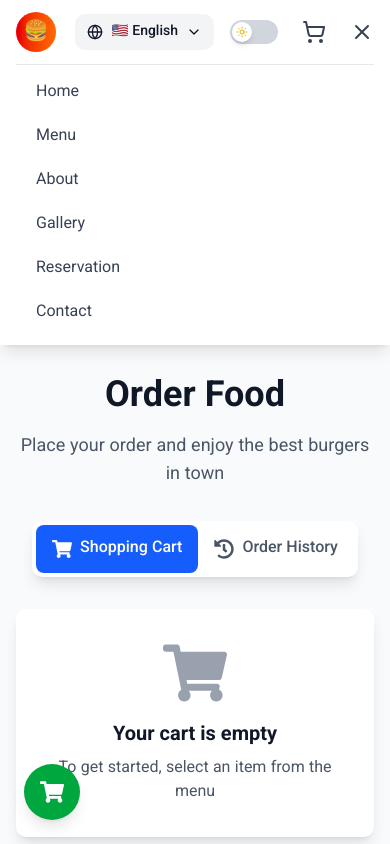
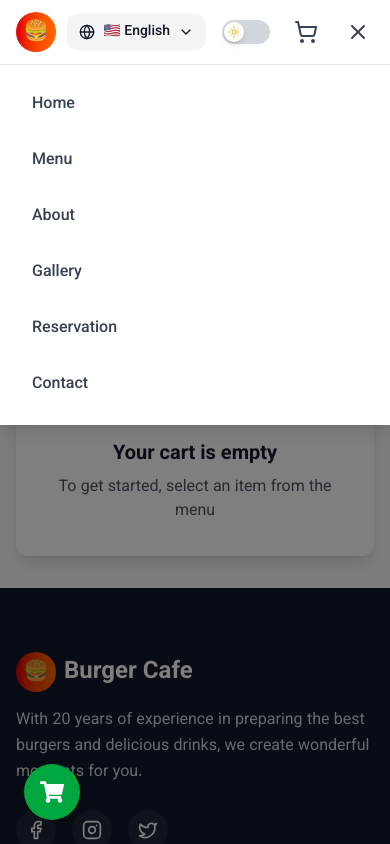
Before and after one commit to KianJanloo/burger-cafe, a Next.js app: page /en/order in a window 390 px wide. Both pictures are taken after a click on the button 362 px from the left and 32 px from the top of the page. Shown: the top 844 px of the page. Built offline with nearby package versions, Linux system fonts and the light colour scheme.

Commit message:
menu navigation

```diff
--- a/src/components/FeaturedMenu.tsx
+++ b/src/components/FeaturedMenu.tsx
@@ -98,7 +98,7 @@ const FeaturedMenu = () => {
         </motion.div>
 
         {/* Menu Grid */}
-        <div className="grid grid-cols-1 sm:grid-cols-2 lg:grid-cols-4 gap-6 md:gap-8 lg:gap-10">
+        <div className="grid grid-cols-1 md:grid-cols-2 lg:grid-cols-4 gap-6 md:gap-8 lg:gap-10">
           {featuredItems.map((item, index) => (
             <motion.div
               key={item.id}
--- a/src/components/Footer.tsx
+++ b/src/components/Footer.tsx
@@ -12,8 +12,8 @@ const Footer = () => {
 
   return (
     <footer className="bg-gray-900 dark:bg-black text-white">
-      <div className="max-w-7xl mx-auto px-4 sm:px-6 lg:px-8 py-12 sm:py-16">
-        <div className="grid grid-cols-1 sm:grid-cols-2 lg:grid-cols-4 gap-8 md:gap-10">
+      <div className="max-w-7xl mx-auto px-4 sm:px-6 lg:px-8 py-16">
+        <div className="grid grid-cols-1 md:grid-cols-2 lg:grid-cols-4 gap-8">
           {/* Brand Section */}
           <motion.div
             initial={{ opacity: 0, y: 20 }}
@@ -51,7 +51,7 @@ const Footer = () => {
             transition={{ duration: 0.6, delay: 0.1 }}
             viewport={{ once: true }}
           >
-            <h3 className="text-lg sm:text-xl font-bold mb-4 sm:mb-6">{t('quickLinks')}</h3>
+            <h3 className="text-xl font-bold mb-6">{t('quickLinks')}</h3>
             <ul className="space-y-3">
               <li>
                 <Link href={`/${locale}`} className="text-gray-300 dark:text-gray-400 hover:text-red-400 transition-colors duration-300">
@@ -88,7 +88,7 @@ const Footer = () => {
             transition={{ duration: 0.6, delay: 0.2 }}
             viewport={{ once: true }}
           >
-            <h3 className="text-lg sm:text-xl font-bold mb-4 sm:mb-6">{t('menuCategories')}</h3>
+            <h3 className="text-xl font-bold mb-6">{t('menuCategories')}</h3>
             <ul className="space-y-3">
               <li>
                 <a href="#" className="text-gray-300 hover:text-red-400 transition-colors duration-300">
@@ -125,7 +125,7 @@ const Footer = () => {
             transition={{ duration: 0.6, delay: 0.3 }}
             viewport={{ once: true }}
           >
-            <h3 className="text-lg sm:text-xl font-bold mb-4 sm:mb-6">{t('contactInfo')}</h3>
+            <h3 className="text-xl font-bold mb-6">{t('contactInfo')}</h3>
             <div className="space-y-4">
               <div className="flex items-center gap-3">
                 <Phone className="w-5 h-5 text-red-400" />
@@ -161,14 +161,14 @@ const Footer = () => {
             <p className="text-gray-400 text-sm">
               © {currentYear} {t('brandName')}. {t('rightsReserved')}
             </p>
-            <div className="flex flex-wrap gap-4 sm:gap-6 mt-4 md:mt-0 justify-center md:justify-end">
-              <a href="#" className="text-gray-400 hover:text-red-400 text-xs sm:text-sm transition-colors duration-300">
+            <div className="flex gap-6 mt-4 md:mt-0">
+              <a href="#" className="text-gray-400 hover:text-red-400 text-sm transition-colors duration-300">
                 {t('privacy')}
               </a>
-              <a href="#" className="text-gray-400 hover:text-red-400 text-xs sm:text-sm transition-colors duration-300">
+              <a href="#" className="text-gray-400 hover:text-red-400 text-sm transition-colors duration-300">
                 {t('terms')}
               </a>
-              <a href="#" className="text-gray-400 hover:text-red-400 text-xs sm:text-sm transition-colors duration-300">
+              <a href="#" className="text-gray-400 hover:text-red-400 text-sm transition-colors duration-300">
                 {t('cookies')}
               </a>
             </div>
--- a/src/components/Navigation.tsx
+++ b/src/components/Navigation.tsx
@@ -97,33 +97,55 @@ const Navigation = () => {
             </Link>
             <button
               onClick={() => setIsOpen(!isOpen)}
-              className="text-gray-700 dark:text-gray-300 hover:text-red-600 transition-colors duration-300"
+              className="text-gray-700 dark:text-gray-300 hover:text-red-600 transition-colors duration-300 p-1"
+              aria-label="Toggle menu"
             >
               {isOpen ? <X className="w-6 h-6" /> : <Menu className="w-6 h-6" />}
             </button>
           </div>
         </div>
 
-        {/* Mobile Navigation */}
+        {/* Mobile Navigation Overlay */}
+        {isOpen && (
           <motion.div
-          initial={false}
-          animate={{ height: isOpen ? "auto" : 0 }}
+            initial={{ opacity: 0 }}
+            animate={{ opacity: 1 }}
+            exit={{ opacity: 0 }}
+            transition={{ duration: 0.2 }}
+            className="md:hidden fixed inset-0 bg-black/50 z-30 top-16"
+            onClick={() => setIsOpen(false)}
+          />
+        )}
+
+        {/* Mobile Navigation Menu */}
+        {isOpen && (
+          <motion.div
+            initial={{ opacity: 0, y: -20 }}
+            animate={{ opacity: 1, y: 0 }}
+            exit={{ opacity: 0, y: -20 }}
             transition={{ duration: 0.3 }}
-          className="md:hidden overflow-hidden"
+            className="md:hidden fixed inset-x-0 top-16 bg-white dark:bg-gray-900 border-t border-gray-200 dark:border-gray-700 shadow-lg z-40 max-h-[calc(100vh-4rem)] overflow-y-auto"
           >
-          <div className="px-2 pt-2 pb-3 flex flex-col gap-1 bg-white dark:bg-gray-900 border-t border-gray-200 dark:border-gray-700">
-            {navItems.map((item) => (
+            <div className="px-4 py-4 flex flex-col gap-2">
+              {navItems.map((item, index) => (
+                <motion.div
+                  key={item.name}
+                  initial={{ opacity: 0, x: -20 }}
+                  animate={{ opacity: 1, x: 0 }}
+                  transition={{ duration: 0.2, delay: index * 0.05 }}
+                >
                   <Link
-                key={item.name}
                     href={item.href}
-                className="block px-3 py-2 text-gray-700 dark:text-gray-300 hover:text-red-600 hover:bg-gray-50 dark:hover:bg-gray-800 rounded-md transition-colors duration-300"
+                    className="block px-4 py-3 text-gray-700 dark:text-gray-300 hover:text-red-600 hover:bg-gray-50 dark:hover:bg-gray-800 rounded-md transition-colors duration-300 font-medium"
                     onClick={() => setIsOpen(false)}
                   >
                     {item.name}
                   </Link>
+                </motion.div>
               ))}
             </div>
           </motion.div>
+        )}
       </div>
     </nav>
   );
--- a/src/components/Testimonials.tsx
+++ b/src/components/Testimonials.tsx
@@ -77,7 +77,7 @@ const Testimonials = () => {
         </motion.div>
 
         {/* Testimonials Grid */}
-        <div className="grid grid-cols-1 sm:grid-cols-2 lg:grid-cols-3 gap-6 md:gap-8 lg:gap-10">
+        <div className="grid grid-cols-1 md:grid-cols-2 lg:grid-cols-3 gap-6 md:gap-8 lg:gap-10">
           {testimonials.map((testimonial, index) => (
             <motion.div
               key={testimonial.id}
@@ -88,7 +88,7 @@ const Testimonials = () => {
               className="bg-gray-50 dark:bg-gray-800 rounded-2xl p-6 hover:shadow-lg transition-all duration-300 transform hover:-translate-y-1 relative"
             >
               {/* Quote Icon */}
-              <div className="absolute top-4 left-4 text-red-200">
+              <div className="absolute top-4 right-4 text-red-200">
                 <Quote className="w-8 h-8" />
               </div>
 
@@ -126,22 +126,22 @@ const Testimonials = () => {
           viewport={{ once: true }}
           className="mt-20 bg-gradient-to-r from-red-600 to-orange-500 rounded-2xl p-8 text-white"
         >
-          <div className="grid grid-cols-2 md:grid-cols-4 gap-4 md:gap-6 lg:gap-8 text-center">
+          <div className="grid grid-cols-1 md:grid-cols-4 gap-8 text-center">
             <div>
-              <div className="text-2xl sm:text-3xl md:text-4xl font-bold mb-2">1000+</div>
-              <div className="text-sm sm:text-base text-red-100">{t('stats.happyCustomers')}</div>
+              <div className="text-4xl font-bold mb-2">1000+</div>
+              <div className="text-red-100">{t('stats.happyCustomers')}</div>
             </div>
             <div>
-              <div className="text-2xl sm:text-3xl md:text-4xl font-bold mb-2">4.9</div>
-              <div className="text-sm sm:text-base text-red-100">{t('stats.averageRating')}</div>
+              <div className="text-4xl font-bold mb-2">4.9</div>
+              <div className="text-red-100">{t('stats.averageRating')}</div>
             </div>
             <div>
-              <div className="text-2xl sm:text-3xl md:text-4xl font-bold mb-2">20</div>
-              <div className="text-sm sm:text-base text-red-100">{t('stats.yearsExperience')}</div>
+              <div className="text-4xl font-bold mb-2">20</div>
+              <div className="text-red-100">{t('stats.yearsExperience')}</div>
             </div>
             <div>
-              <div className="text-2xl sm:text-3xl md:text-4xl font-bold mb-2">50+</div>
-              <div className="text-sm sm:text-base text-red-100">{t('stats.burgerTypes')}</div>
+              <div className="text-4xl font-bold mb-2">50+</div>
+              <div className="text-red-100">{t('stats.burgerTypes')}</div>
             </div>
           </div>
         </motion.div>
```
Lines whose indentation alone changed are shown as unchanged.
